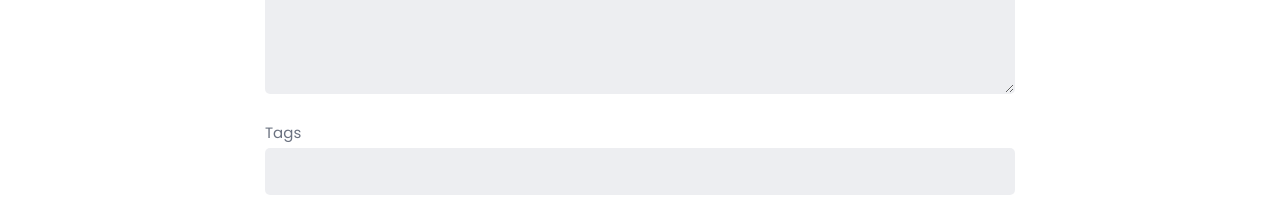
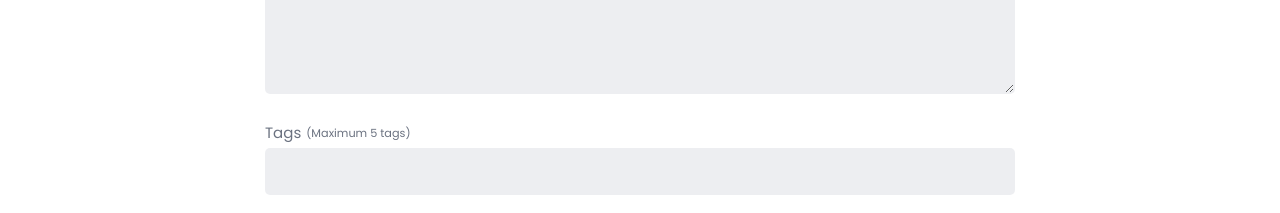
Before and after one commit to arafat4693/mern-blog, a React (Create React App) app in the folder client/: page /write in a window 1280 px wide. Shown: the part 800-1013 px from the top of the page. Built offline with nearby package versions, Linux system fonts and the light colour scheme.

Commit message:
Fixed some bugs in blog tags.

```diff
--- a/client/src/components/writePage/BlogTags.tsx
+++ b/client/src/components/writePage/BlogTags.tsx
@@ -6,15 +6,11 @@ export default function BlogTags() {
 
   function addTag(e: any) {
     if (e.key === "Enter") {
-      if (tags.length >= 5) {
-        console.log("You can put maximum 5 tags")
+      const tag = e.target.value.replace(/\s+/g, " ")
+      if (tags.includes(tag)) {
+        console.log("Tag already exists")
       } else {
-        const tag = e.target.value.replace(/\s+/g, " ")
-        if (tags.includes(tag)) {
-          console.log("Tag already exists")
-        } else {
-          setTags((prev: string[]) => [...prev, tag])
-        }
+        setTags((prev: string[]) => [...prev, tag])
       }
       e.target.value = ""
     }
@@ -22,8 +18,9 @@ export default function BlogTags() {
 
   return (
     <div className="mt-10">
-      <label htmlFor="tags" className="block text-2xl text-gray-500 mb-2">
+      <label htmlFor="tags" className="flex gap-2 text-2xl text-gray-500 mb-2">
         Tags
+        <span className="text-lg text-gray-500 mt-1">(Maximum 5 tags)</span>
       </label>
 
       <div className="tags flex gap-2 flex-wrap bg-gray-200/70 rounded-lg py-6 px-6">
@@ -33,7 +30,9 @@ export default function BlogTags() {
         <input
           type="text"
           id="tags"
-          className="grow bg-transparent text-xl text-gray-800"
+          className={`grow bg-transparent text-xl text-gray-800 ${
+            tags.length === 5 ? "hidden" : "block"
+          }`}
           onKeyUp={addTag}
         />
       </div>
```
